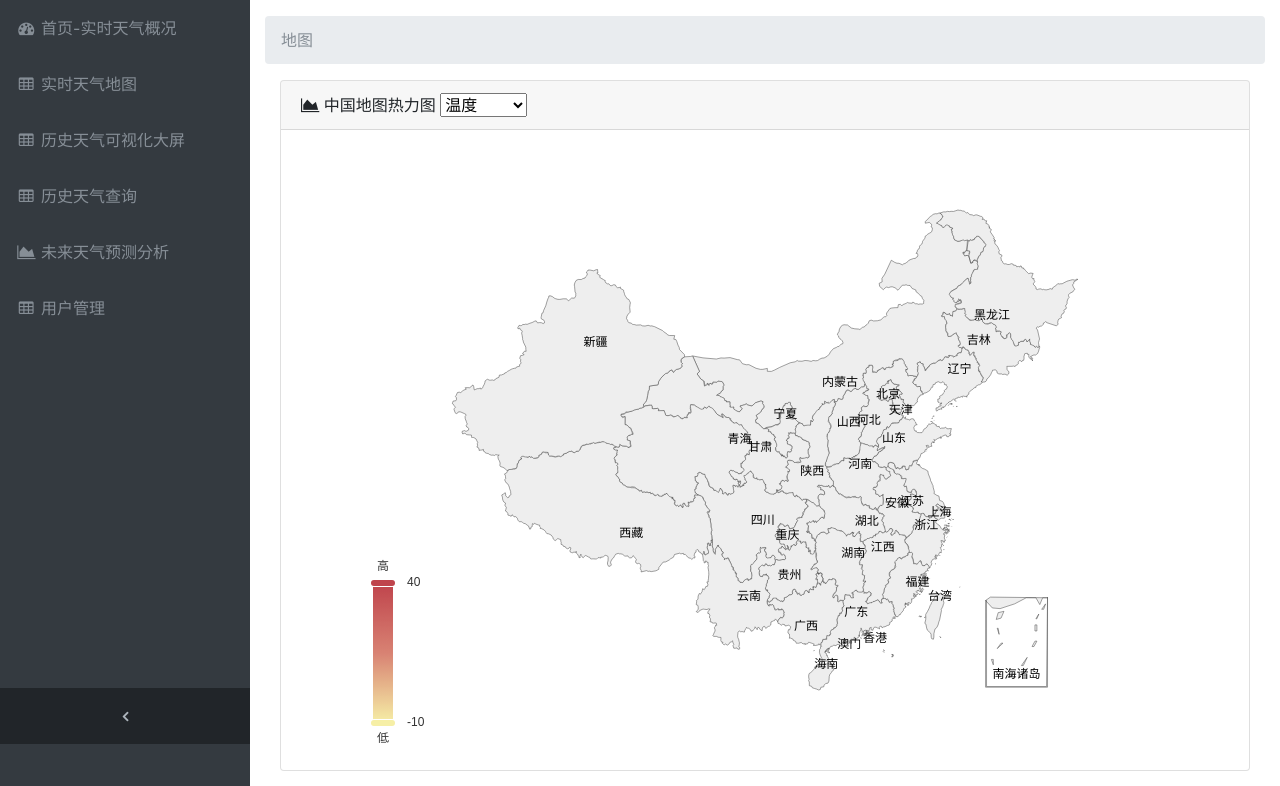
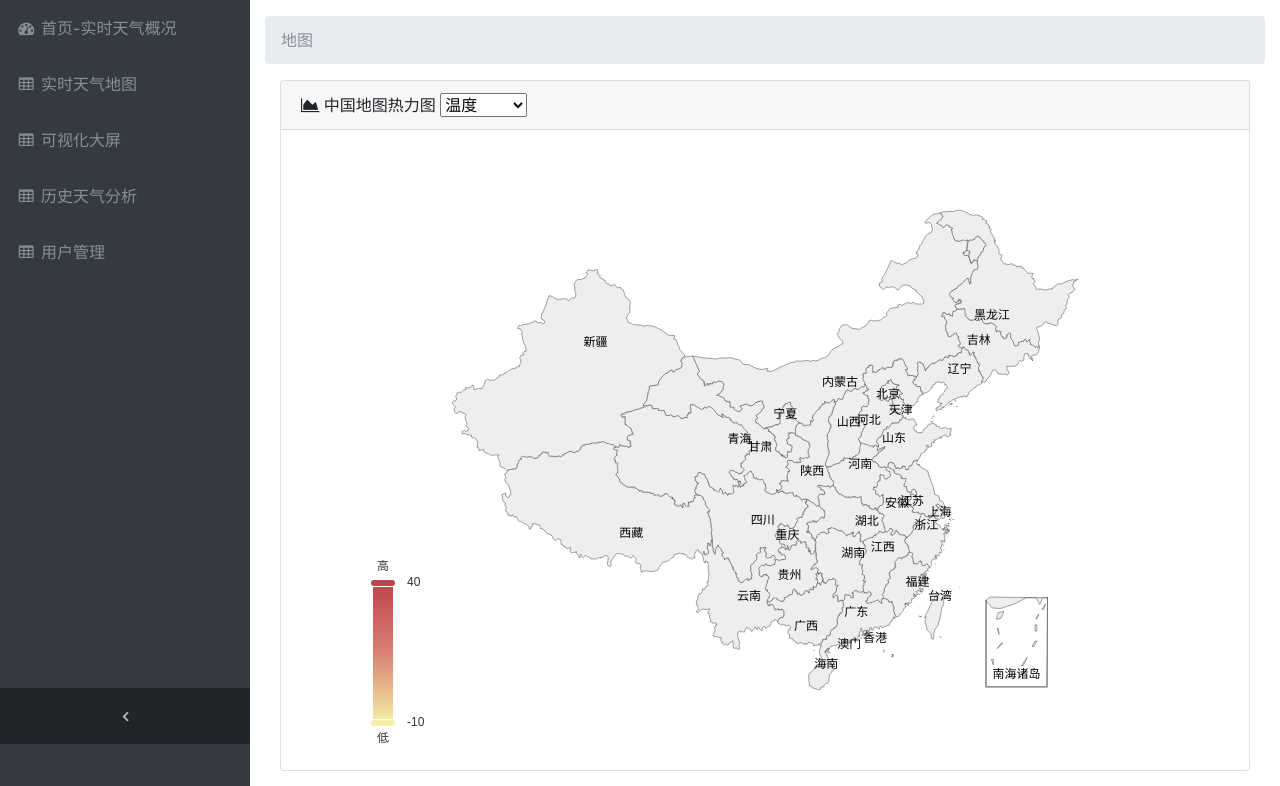
Before and after one commit to wz1229238108/weather, a Python web app: template templates/map.html in a window 1280 px wide. Shown: the part 56-842 px from the top of the page. Run offline with Jinja, Linux system fonts and the light colour scheme; the template is opened without the code that fills it: most values are stand-ins (such as "Sample title", 1, 10 or a date in 2020); some libraries are stand-ins or nearby versions.

Commit message:
Update navbar.html

```diff
--- a/templates/navbar.html
+++ b/templates/navbar.html
@@ -22,21 +22,16 @@
           <li class="nav-item" data-toggle="tooltip" data-placement="right" title="Tables">
           <a class="nav-link" href="/big-screen">
             <i class="fa fa-fw fa-table"></i>
-            <span class="nav-link-text">历史天气可视化大屏</span>
+            <span class="nav-link-text">可视化大屏</span>
           </a>
         </li>
         <li class="nav-item" data-toggle="tooltip" data-placement="right" title="Tables">
           <a class="nav-link" href="/lishi">
             <i class="fa fa-fw fa-table"></i>
-            <span class="nav-link-text">历史天气查询</span>
+            <span class="nav-link-text">历史天气分析</span>
           </a>
         </li>
-          <li class="nav-item" data-toggle="tooltip" data-placement="right" title="Charts">
-          <a class="nav-link" href="/search">
-            <i class="fa fa-fw fa-area-chart"></i>
-            <span class="nav-link-text">未来天气预测分析</span>
-          </a>
-        </li>
+
         <li class="nav-item" data-toggle="tooltip" data-placement="right" title="Tables">
           <a class="nav-link" href="/user">
             <i class="fa fa-fw fa-table"></i>
```
